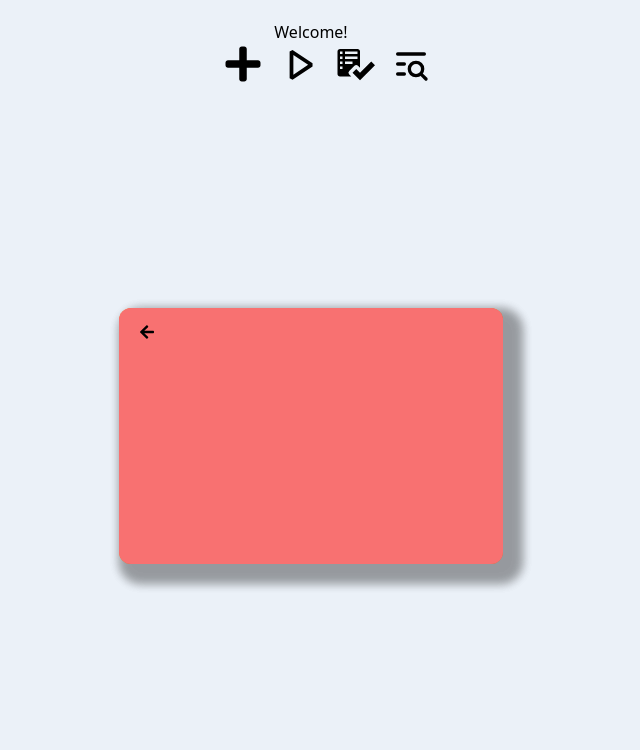
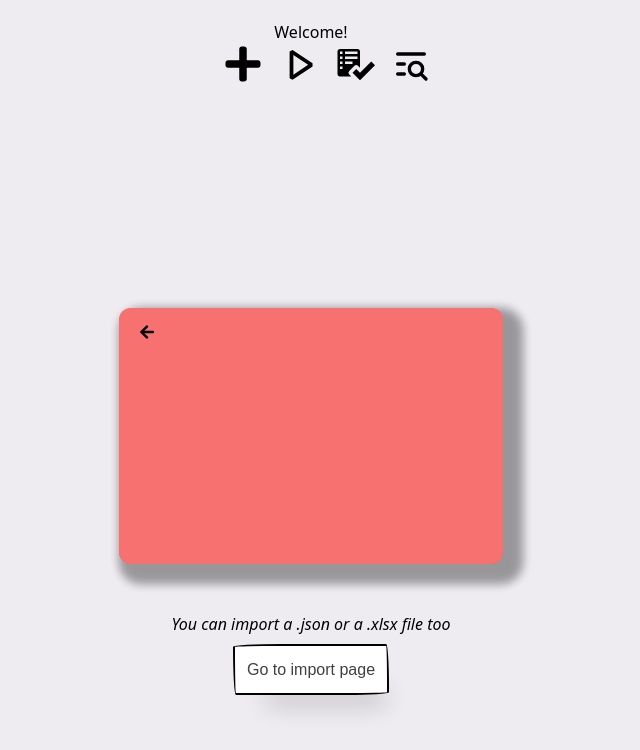
Before and after one commit to MartinGK/memo-cards, a Next.js app: page /Add in a window 1280 px wide. Shown: the top 750 px of the page, without its empty margins (329-969 px from the left). Built offline with nearby package versions, Linux system fonts and the light colour scheme; what tailwindcss-3d, tailwindcss-animated would draw is missing.

Commit message:
import page

```diff
--- /dev/null
+++ b/app/Add/ImportOption.tsx
@@ -0,0 +1,15 @@
+import Link from "next/link";
+import PaperButton from "../components/PaperButton";
+
+type Props = {}
+
+export default function ImportOption({ }: Props) {
+  return (
+    <div className="flex flex-col gap-2">
+      <span><i>You can import a .json or a .xlsx file too</i></span>
+      <Link href="/Import" className="self-center">
+        <PaperButton>Go to import page</PaperButton>
+      </Link>
+    </div>
+  );
+}
--- a/app/Add/page.tsx
+++ b/app/Add/page.tsx
@@ -1,13 +1,15 @@
 import CardAddNewRelation from "../components/CardAddNewRelation";
+import ImportOption from "./ImportOption";
 
 export default function Add() {
   return (
     <div
-      className="flex flex-col items-center h-full w-full"
+      className="flex flex-col items-center h-full w-full gap-12"
       role="container"
       aria-label="add-container"
     >
-      <CardAddNewRelation  />
+      <CardAddNewRelation />
+      <ImportOption />
     </div>
   );
 }
--- a/app/components/BodyWithBackground.tsx
+++ b/app/components/BodyWithBackground.tsx
@@ -1,6 +1,7 @@
 "use client";
-import { useState, useEffect } from "react";
+import { useState, useEffect, useMemo } from "react";
 import { useDebounce } from "../hooks/useDebounce";
+import { ValueOf } from "next/dist/shared/lib/constants";
 
 type Props = {
   children: React.ReactNode;
@@ -14,6 +15,7 @@ const bgSteps = ["#ff615d", "#bad5ea", "#fd8769", "#356d94", "#ffdcb3"];
 
 export default function BodyWithBackground({ children }: Props) {
   const [background, setBackground] = useState(bgSteps[0]);
+  // const background: string = useMemo(() => getNextBgStep(background), [debouncedValue]);
   const debouncedValue = useDebounce(background, 10000);
 
   useEffect(() => {
--- a/app/components/ComicButton/index.tsx
+++ b/app/components/ComicButton/index.tsx
@@ -1,5 +1,3 @@
-import React from "react";
-
 type Props = { onClick?: () => void; children: React.ReactNode };
 
 export default function ComicButton({ onClick, children, ...rest }: Props) {
@@ -7,6 +5,7 @@ export default function ComicButton({ onClick, children, ...rest }: Props) {
     <button
       className="block px-[10px] py-[20px] text-[24px] font-bold text-center no-underline text-white bg-[#ff5252] border border-solid border-black rounded-[10px] shadow-[5px_5px_0px_#000] transition-all duration-[0.3s] ease-in hover:bg-white hover:text-[#ff5252] hover:border-[#ff5252] hover:shadow-[5px_5px_0px_#ff5252]  active:shadow-none active:translate-y-1"
       onClick={onClick}
+      role="button"
       {...rest}
     >
       {children}
--- /dev/null
+++ b/app/components/PaperButton/index.tsx
@@ -0,0 +1,14 @@
+type Props = { onClick?: () => void; children: React.ReactNode };
+
+export default function PaperButton({ onClick, children, ...rest }: Props) {
+  return (
+    <button
+      className="self-center bg-[#fff] bg-none bg-[0_90%] [background-size:4px_3px] border-solid border-2 border-[black] [box-shadow:rgba(0,_0,_0,_0.2)_15px_28px_25px_-18px] box-border text-[#41403e] cursor-pointer inline-block font-[Neucha,_sans-serif] text-[1rem] leading-[23px] outline-[none] p-3 no-underline [transition:all_235ms_ease-in-out] rounded-bl-[15px_255px] rounded-br-[225px_15px] rounded-tl-[255px_15px] rounded-tr-[15px_225px] select-none hover:[box-shadow:rgba(0,_0,_0,_0.3)_2px_8px_8px_-5px] hover:[transform:translate3d(0,_2px,_0)] focus:[box-shadow:rgba(0,_0,_0,_0.3)_2px_8px_4px_-6px]"
+      role="button"
+      onClick={onClick}
+      {...rest}
+    >
+      {children}
+    </button>
+  );
+}
--- a/package.json
+++ b/package.json
@@ -19,7 +19,8 @@
     "react-dom": "latest",
     "react-icons": "^4.10.1",
     "reactjs-popup": "^2.0.6",
-    "uniqid": "^5.4.0"
+    "uniqid": "^5.4.0",
+    "xlsx": "^0.18.5"
   },
   "devDependencies": {
     "@testing-library/jest-dom": "^6.1.3",
--- /dev/null
+++ b/prettier.config.ts
@@ -0,0 +1,3 @@
+module.exports = {
+  plugins: ['prettier-plugin-tailwindcss'],
+}
```
Also changed, not shown: 1 other file (tests, documents, lock files or other folders).
